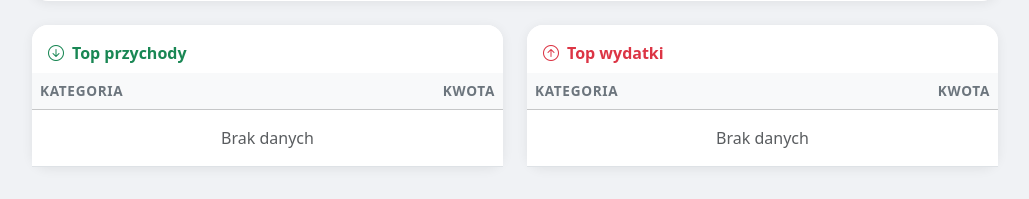
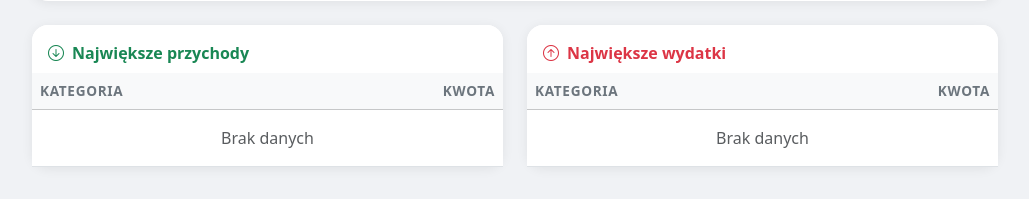
Before and after one commit to BohdanKrasovskyi/Jezyki_Skryptowe, a Django app: page /reports/ in a window 1280 px wide. Shown: the part 931-1130 px from the top of the page, without its empty margins (250-1279 px from the left). Run offline with Django 5.2, Linux system fonts and the light colour scheme; data that the repository does not hold is empty.

Commit message:
fix: fixed typos

```diff
--- a/projekt/finance/management/commands/seed_data.py
+++ b/projekt/finance/management/commands/seed_data.py
@@ -76,7 +76,7 @@ class Command(BaseCommand):
                     transaction_type='expense',
                     category=cats[cat_name],
                     account=checking,
-                    description=f'{cat_name} — {tx_date.strftime("%d.%m")}',
+                    description=cat_name,
                     date=tx_date,
                 ))
                 balance_delta -= amount
--- a/projekt/finance/templates/finance/reports.html
+++ b/projekt/finance/templates/finance/reports.html
@@ -44,7 +44,7 @@
 <div class="row g-4">
   <div class="col-md-6">
     <div class="card">
-      <div class="card-header bg-white fw-bold pt-3 text-success"><i class="bi bi-arrow-down-circle me-2"></i>Top przychody</div>
+      <div class="card-header bg-white fw-bold pt-3 text-success"><i class="bi bi-arrow-down-circle me-2"></i>Największe przychody</div>
       <div class="card-body p-0">
         <table class="table mb-0">
           <thead class="table-light"><tr><th>Kategoria</th><th class="text-end">Kwota</th></tr></thead>
@@ -64,7 +64,7 @@
   </div>
   <div class="col-md-6">
     <div class="card">
-      <div class="card-header bg-white fw-bold pt-3 text-danger"><i class="bi bi-arrow-up-circle me-2"></i>Top wydatki</div>
+      <div class="card-header bg-white fw-bold pt-3 text-danger"><i class="bi bi-arrow-up-circle me-2"></i>Największe wydatki</div>
       <div class="card-body p-0">
         <table class="table mb-0">
           <thead class="table-light"><tr><th>Kategoria</th><th class="text-end">Kwota</th></tr></thead>
```
